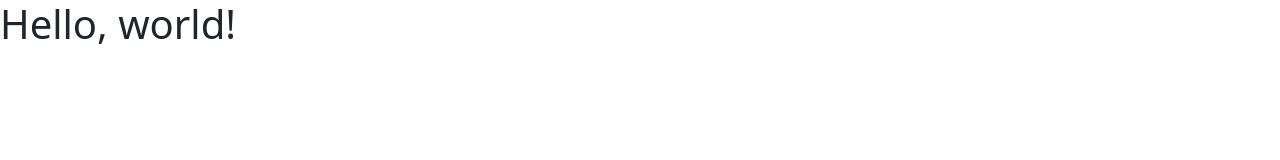
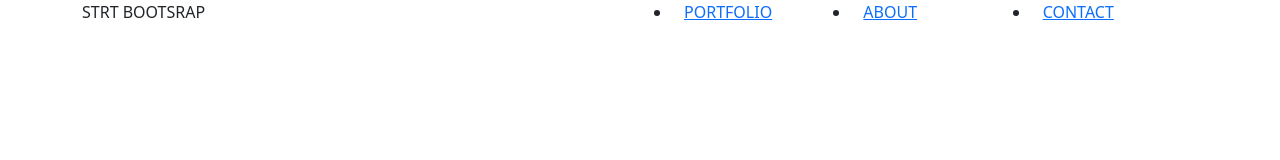
Before and after one commit to EnricoClem/html-css-bootstrap-freelancer, a plain HTML site: page index.html in a window 1280 px wide. Drawn offline with nearby package versions, Linux system fonts and the light colour scheme.

Commit message:
ADD - header row component

```diff
--- a/index.html
+++ b/index.html
@@ -1,13 +1,36 @@
 <!doctype html>
 <html lang="en">
-  <head>
+<head>
     <meta charset="utf-8">
     <meta name="viewport" content="width=device-width, initial-scale=1">
     <title>Bootstrap freelancer</title>
     <link href="https://cdn.jsdelivr.net/npm/bootstrap@5.3.3/dist/css/bootstrap.min.css" rel="stylesheet" integrity="sha384-QWTKZyjpPEjISv5WaRU9OFeRpok6YctnYmDr5pNlyT2bRjXh0JMhjY6hW+ALEwIH" crossorigin="anonymous">
-  </head>
-  <body>
-    <h1>Hello, world!</h1>
+</head>
+<body>
+
+    <header>
+        <div class="container-sm">
+            <div class="row">
+                <div class="col">
+                    <div>STRT BOOTSRAP</div>
+                </div>
+                <div class="col">
+                    <ul class="row">
+                        <li class="col">
+                            <a href="#">PORTFOLIO</a>
+                        </li>
+                        <li class="col">
+                            <a href="#">ABOUT</a>
+                        </li>
+                        <li class="col">
+                            <a href="#">CONTACT</a>
+                        </li>
+                    </ul>
+                </div>
+            </div>
+        </div>
+    </header>
+
     <script src="https://cdn.jsdelivr.net/npm/bootstrap@5.3.3/dist/js/bootstrap.bundle.min.js" integrity="sha384-YvpcrYf0tY3lHB60NNkmXc5s9fDVZLESaAA55NDzOxhy9GkcIdslK1eN7N6jIeHz" crossorigin="anonymous"></script>
-  </body>
+</body>
 </html>
```
